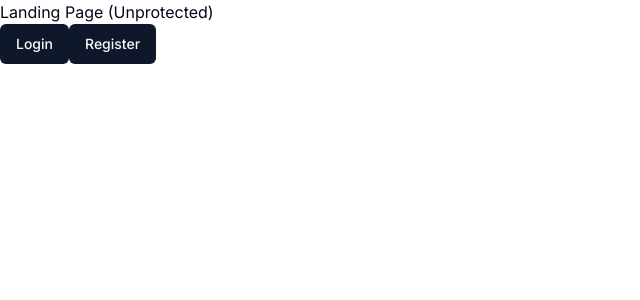
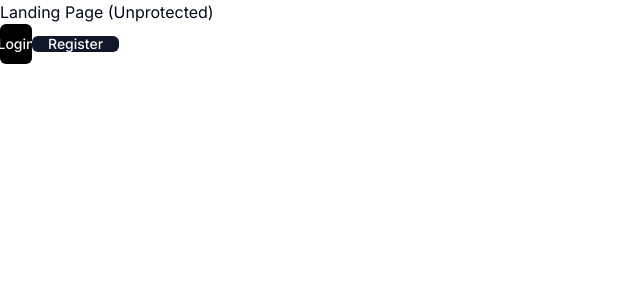
Before and after one commit to srujan0404/ssTAi, a Next.js app: page / in a window 1280 px wide. Shown: the top 300 px of the page, without its empty margins (0-640 px from the left). Built offline with nearby package versions, Linux system fonts and the light colour scheme.

Commit message:
updated landing page

```diff
--- a/app/(landing)/page.tsx
+++ b/app/(landing)/page.tsx
@@ -7,11 +7,11 @@ const Landing = () => {
         Landing Page (Unprotected)
         <div>
           <Link href="/sign-in">
-            <Button>Login</Button>
+            <Button className="bg-black w-1">Login</Button>
           </Link>
 
           <Link href="/sign-up">
-            <Button>Register</Button>
+            <Button className="h-1">Register</Button>
           </Link>
         </div>
       </div>
```
